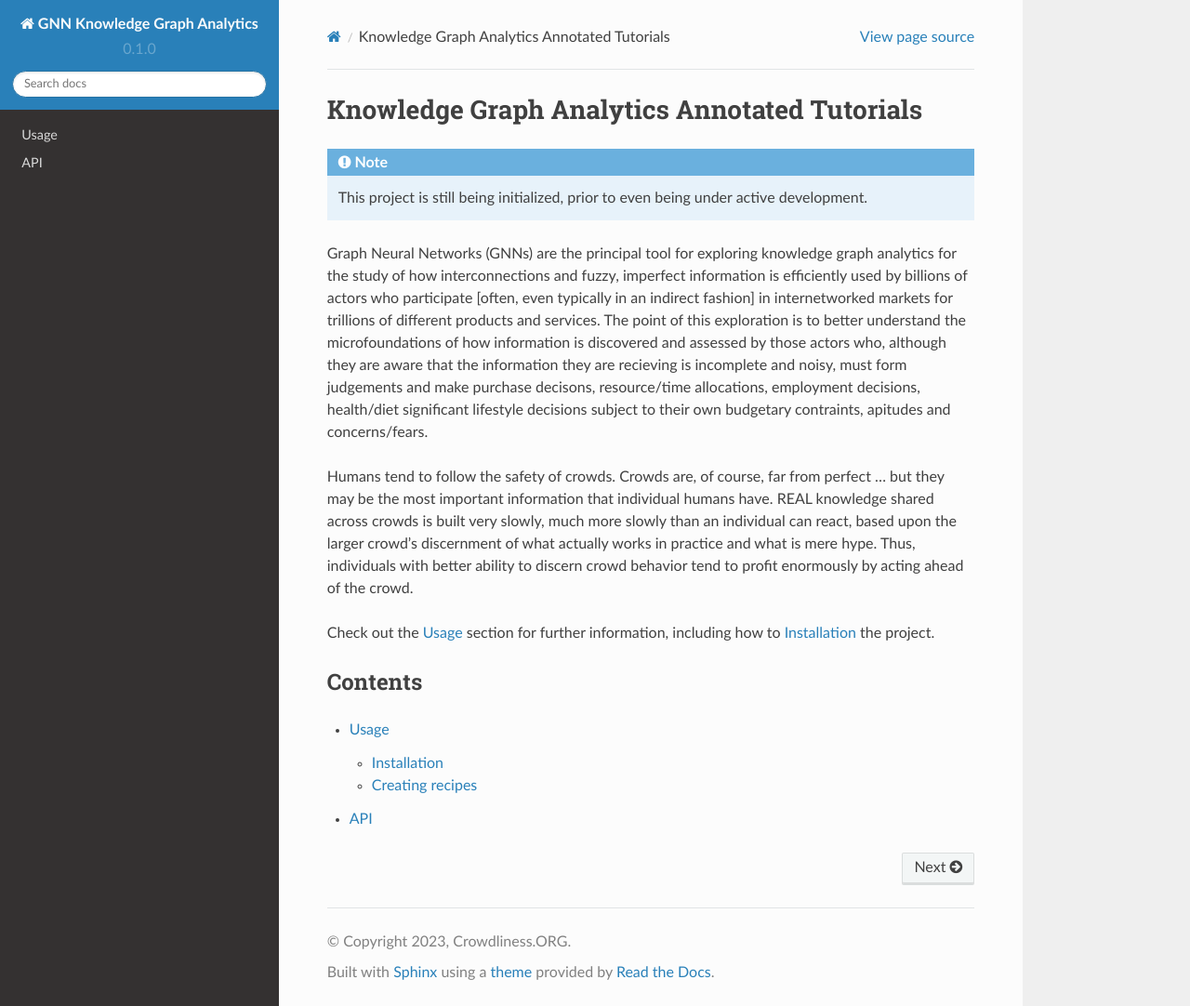
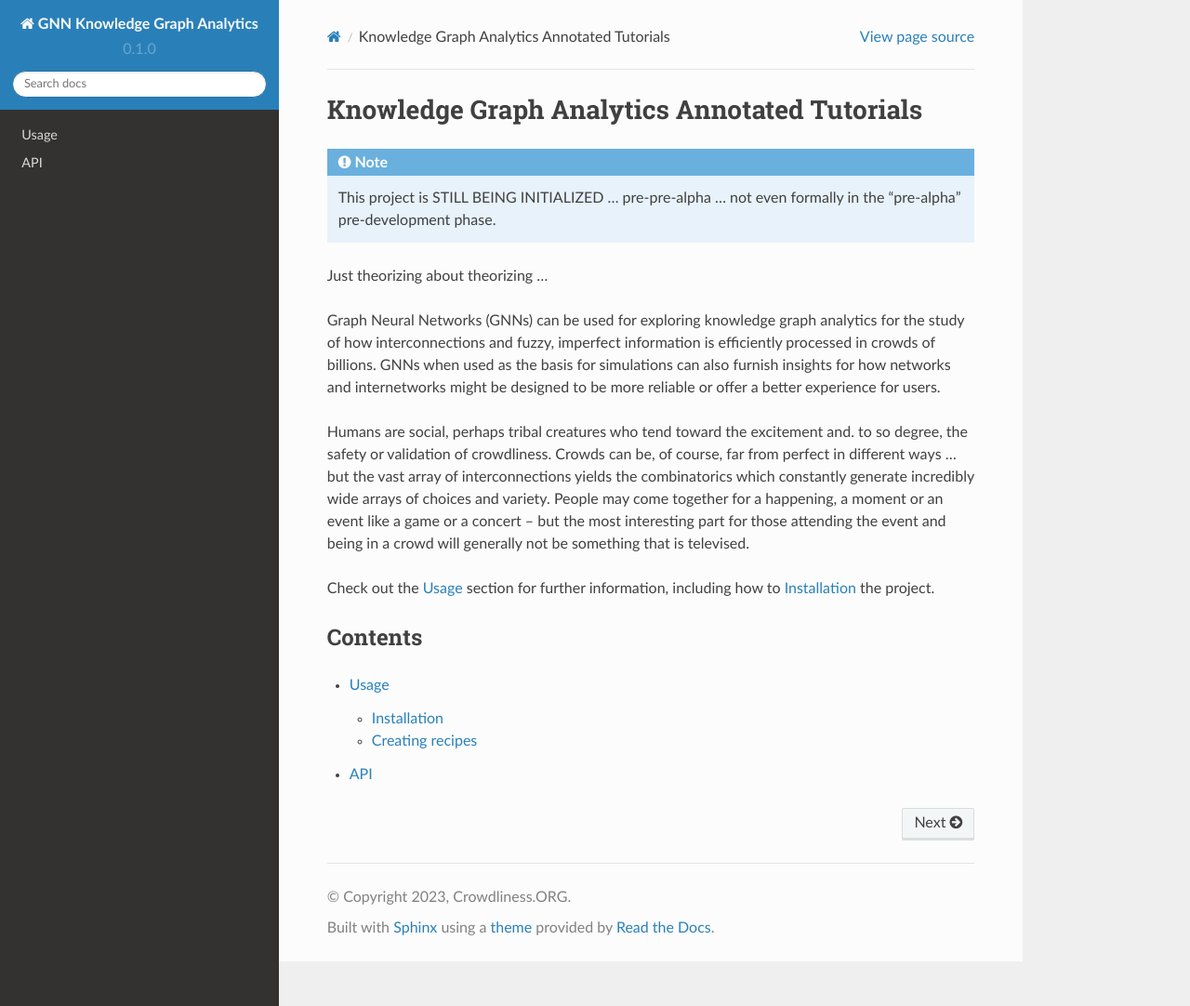
Before and after one commit to Crowdliness/GNNgraph, a Sphinx documentation site: the page built from docs/source/index.rst, in a window 1280 px wide and 1082 px high. Shown: the whole window at 93% size. Built offline with Sphinx 7.4.7 and the Read the Docs theme 2.0.0, drawn with Linux system fonts in a browser that asks for light colours.

Commit message:
Update index.rst

```diff
--- a/docs/source/index.rst
+++ b/docs/source/index.rst
@@ -3,13 +3,13 @@ Knowledge Graph Analytics Annotated Tutorials
 
 .. note::
 
-   This project is still being initialized, prior to even being under active development.
+   This project is STILL BEING INITIALIZED ... pre-pre-alpha ... not even formally in the "pre-alpha" pre-development phase.
 
+Just theorizing about theorizing ...
 
-Graph Neural Networks (GNNs) are the principal tool for exploring knowledge graph analytics for the study of how interconnections and fuzzy, imperfect information is efficiently used by billions of actors who participate [often, even typically in an indirect fashion] in internetworked markets for trillions of different products and services. The point of this exploration is to better understand the microfoundations of how information is discovered and assessed by those actors who, although they are aware that the information they are recieving is incomplete and noisy, must form judgements and make purchase decisons, resource/time allocations, employment decisions, health/diet significant lifestyle decisions subject to their own budgetary contraints, apitudes and concerns/fears.
+Graph Neural Networks (GNNs) can be used for exploring knowledge graph analytics for the study of how interconnections and fuzzy, imperfect information is efficiently processed in crowds of billions. GNNs when used as the basis for simulations can also furnish insights for how networks and internetworks might be designed to be more reliable or offer a better experience for users.
 
-Humans tend to follow the safety of crowds. Crowds are, of course, far from perfect ... but they may be the most important information that individual humans have. REAL knowledge shared across crowds is built very slowly, much more slowly than an individual can react, based upon the larger crowd's discernment of what actually works in practice and what is mere hype. Thus, individuals with better ability to discern crowd behavior tend to profit enormously by acting ahead of the crowd.
-
+Humans are social, perhaps tribal creatures who tend toward the excitement and. to so degree, the safety or validation of crowdliness. Crowds can be, of course, far from perfect in different ways ... but the vast array of interconnections yields the combinatorics which constantly generate incredibly wide arrays of choices and variety. People may come together for a happening, a moment or an event like a game or a concert -- but the most interesting part for those attending the event and being in a crowd will generally not be something that is televised.
 
 
 Check out the :doc:`usage` section for further information, including
```
